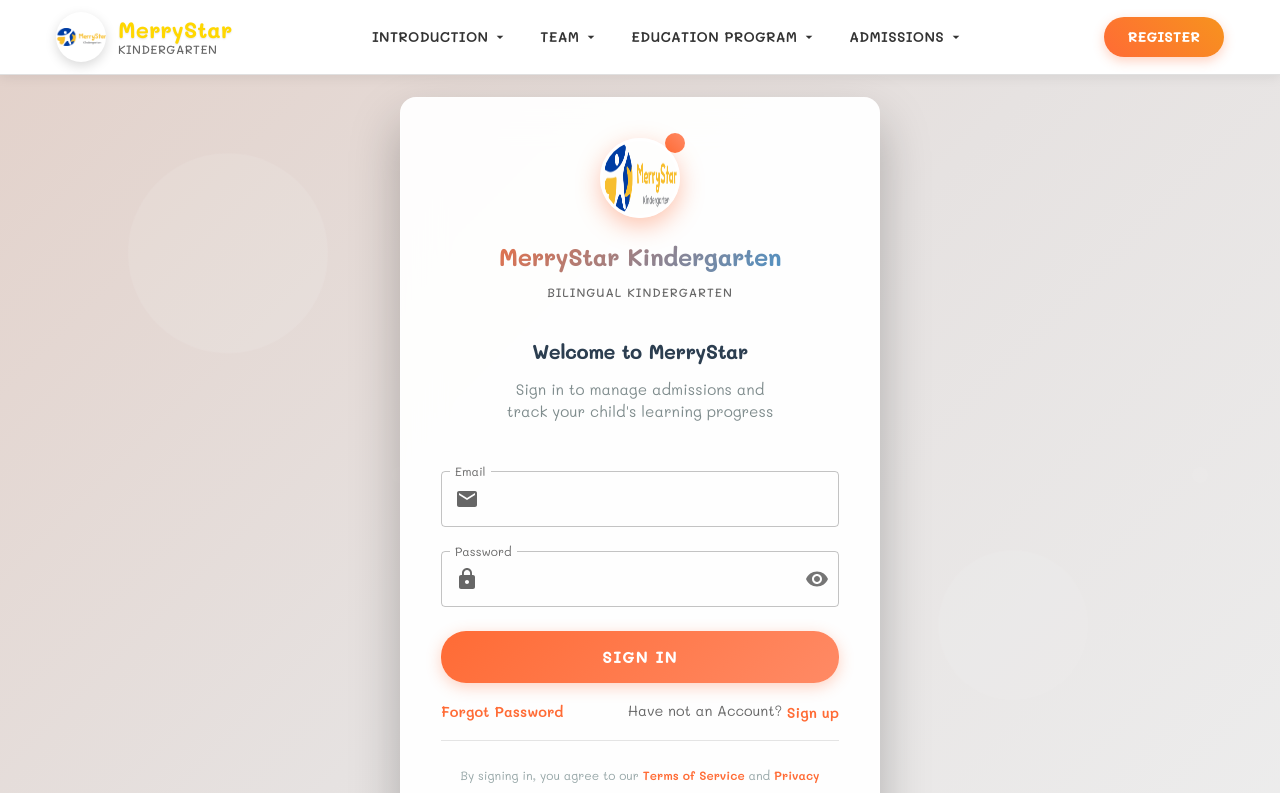
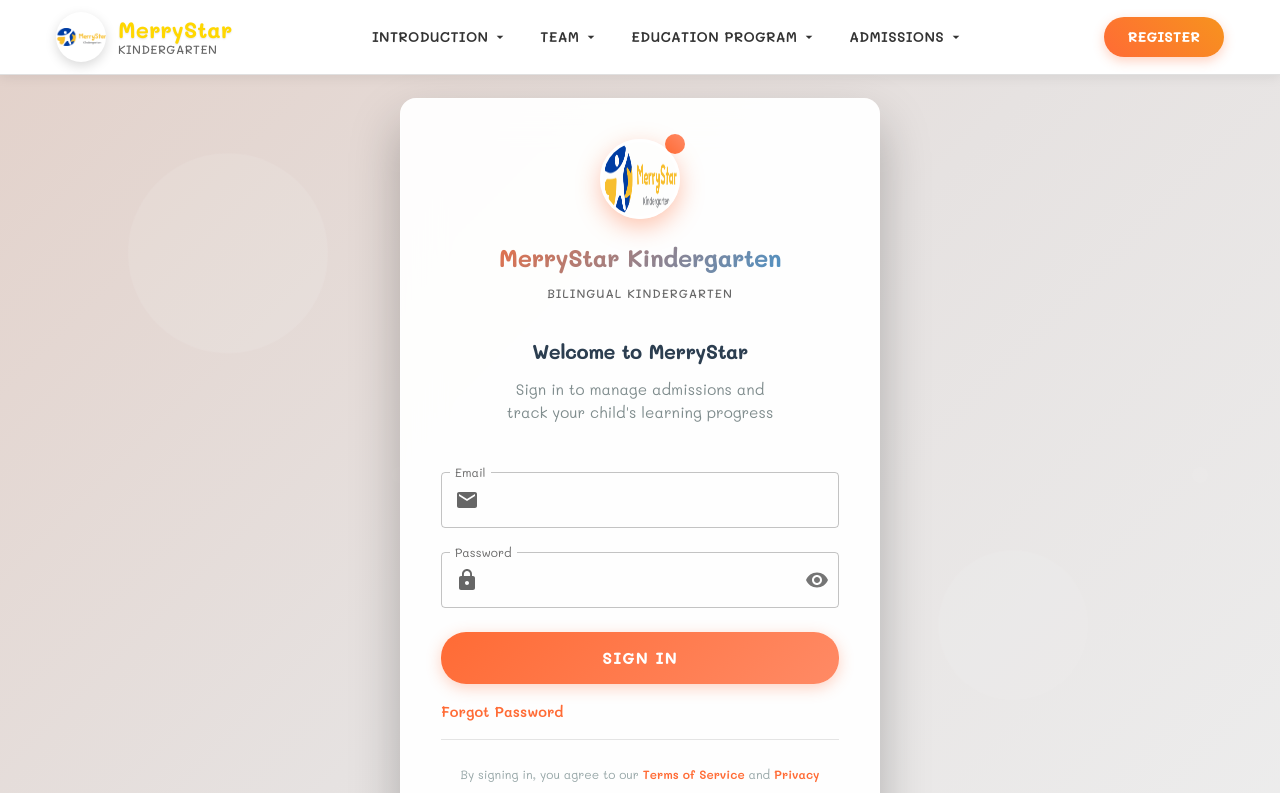
Before and after one commit to Quynhcharisse/PRM392_Group1_FE_PES, a React (Vite) app in the folder pes/: page /login in a window 1280 px wide. Shown: the top 793 px of the page. Built offline with nearby package versions, Linux system fonts and the light colour scheme.

Commit message:
fix: fix signup in web

```diff
--- a/pes/src/App.jsx
+++ b/pes/src/App.jsx
@@ -218,14 +218,16 @@
                 </Suspense>
             )
         }],
-    }, {
+    },
+    {
         path: 'mobile-info',
         element: (
             <Suspense fallback={<LoadingFallback/>}>
                 <MobileInfo/>
             </Suspense>
         )
-    }, {
+    },
+     {
         path: 'hr',
         element: (
             <Suspense fallback={<LoadingFallback/>}>
--- a/pes/src/components/auth/SignIn.jsx
+++ b/pes/src/components/auth/SignIn.jsx
@@ -312,8 +312,8 @@
                     </Button>
                 </Box>
 
-                {/* Forgot Password & Sign Up Links */}
-                <Box sx={{display: 'flex', justifyContent: 'space-between', alignItems: 'center', mb: 2}}>
+                {/* Forgot Password (Sign up hidden as per requirement) */}
+                <Box sx={{display: 'flex', justifyContent: 'flex-start', alignItems: 'center', mb: 2}}>
                     <Link
                         component="button"
                         onClick={() => navigate('/forgot-password')}
@@ -332,33 +332,6 @@
                     >
                         Forgot Password
                     </Link>
-
-                    <Typography
-                        variant="body2"
-                        sx={{
-                            color: "#666",
-                            fontSize: "0.9rem"
-                        }}
-                    >
-                        Have not an Account?{" "}
-                        <Link
-                            component="button"
-                            onClick={() => navigate('/signup')}
-                            sx={{
-                                color: "#FF6B35",
-                                textDecoration: "none",
-                                fontWeight: 600,
-                                background: "none",
-                                border: "none",
-                                cursor: "pointer",
-                                "&:hover": {
-                                    textDecoration: "underline"
-                                }
-                            }}
-                        >
-                            Sign up
-                        </Link>
-                    </Typography>
                 </Box>
 
                 {/* Footer Links */}
--- a/pes/src/components/auth/SignUp.jsx
+++ b/pes/src/components/auth/SignUp.jsx
@@ -81,9 +81,9 @@
             });
 
             if (result.success) {
-                enqueueSnackbar('Registration successful! Please login.', { variant: 'success' });
-                // Redirect to login page
-                navigate('/login', { replace: true });
+                enqueueSnackbar('Registration successful! Please use the mobile app.', { variant: 'success' });
+                // Redirect to mobile info page for parent users
+                navigate('/mobile-info', { replace: true });
             } else {
                 enqueueSnackbar(result.error || 'Registration failed', { variant: 'error' });
             }
```
